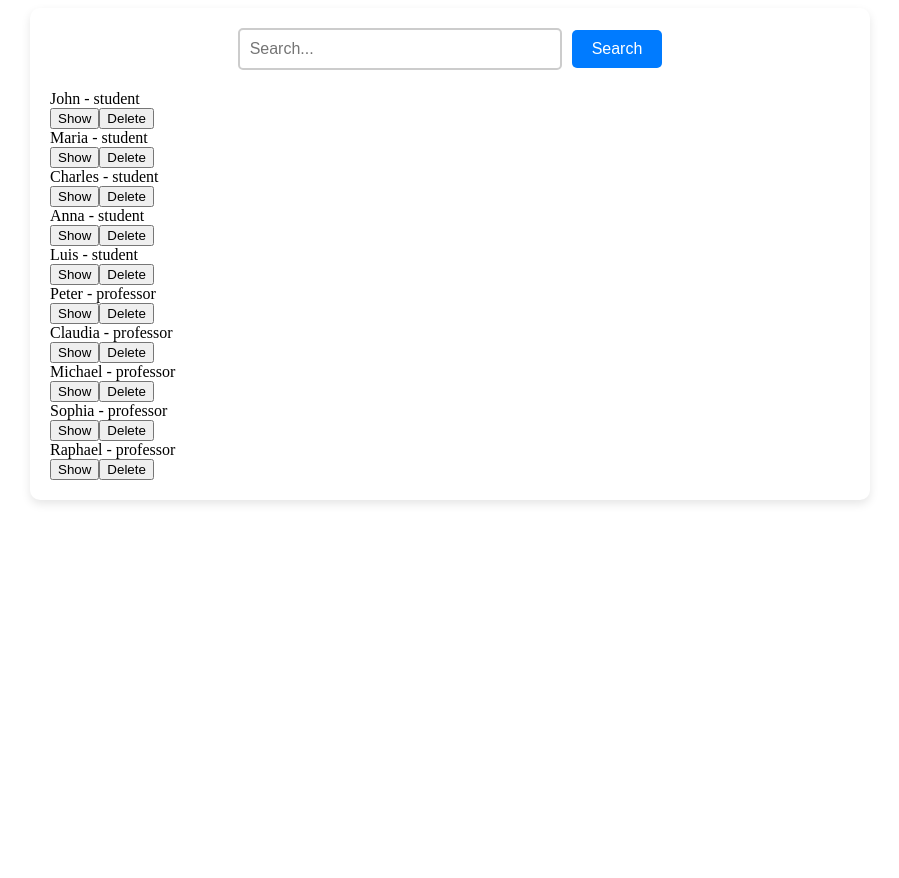
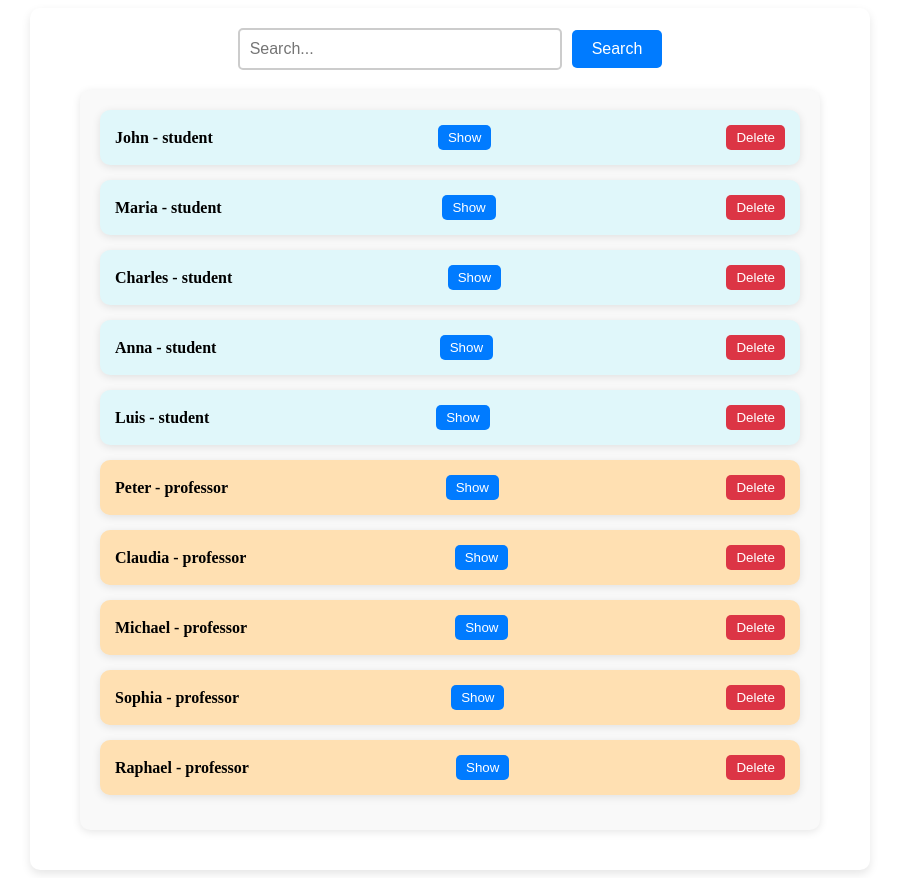
Before and after one commit to PabloAcker/angular-course-2024-PA, an Angular app: page / in a window 1280 px wide. Shown: the whole page, without its empty margins (190-1089 px from the left). Before the commit the page ends 800 px from the top, so only its background shows below. Built offline with nearby package versions, Linux system fonts and the light colour scheme.

Commit message:
[9-10-2024].insertFisrtTestWithCorrections1ByAcker

```diff
--- a/src/app/item/item.component.html
+++ b/src/app/item/item.component.html
@@ -1,5 +1,5 @@
-<div class="item-container" [ngClass]="{'student-background': item.type === 'Student', 'professor-background': item.type === 'Professor'}">
-  <p>{{ item.name }} - {{ item.type }}</p>
+<div class="item-container" [ngClass]="{'student-background': person.type === 'student', 'professor-background': person.type === 'professor'}">
+  <p>{{ person.name }} - {{ person.type }}</p>
   <button (click)="onShow()">Show</button>
   <button (click)="onDelete()">Delete</button>
 </div>
--- a/src/app/item/item.component.ts
+++ b/src/app/item/item.component.ts
@@ -1,5 +1,6 @@
 import { Component, Input, Output, EventEmitter } from '@angular/core';
 import { CommonModule } from '@angular/common';
+import { Person } from '../app.component';
 
 @Component({
   selector: 'app-item',
@@ -9,7 +10,7 @@ import { CommonModule } from '@angular/common';
   styleUrls: ['./item.component.scss']
 })
 export class ItemComponent {
-  @Input() item: any;
+  @Input() person!: Person;
   @Output() show = new EventEmitter<void>();
   @Output() delete = new EventEmitter<void>();
 
--- a/src/app/list/list.component.html
+++ b/src/app/list/list.component.html
@@ -1,9 +1,5 @@
-<div *ngFor="let item of items" class="list-item">
-    <span [ngClass]="{'student-background': item.type === 'student', 'professor-background': item.type === 'professor'}">
-      {{ item.name }} - {{ item.type }}
-    </span>
-    <div class="item-buttons">
-      <button (click)="onShow(item)">Show</button>
-      <button (click)="onDelete(item)">Delete</button>  <!-- Emitimos todo el objeto item -->
-    </div>
+<div class="list-container">
+  <div *ngFor="let item of items" class="list-item">
+    <app-item [person]="item" (show)="onShow(item)" (delete)="onDelete(item)"></app-item>
   </div>
+</div>
```
